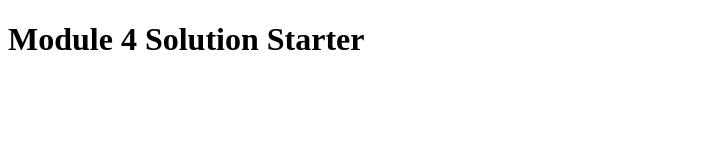
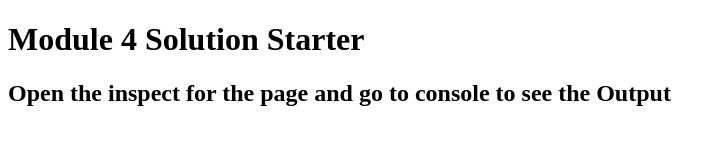
Before and after one commit to sachin-git25/coursera-test, a plain HTML site: page module4-solution/index.html in a window 1280 px wide. Shown: the whole page, without its empty margins (0-726 px from the left). Drawn offline with Linux system fonts and the light colour scheme.

Commit message:
Update index.html

```diff
--- a/module4-solution/index.html
+++ b/module4-solution/index.html
@@ -9,5 +9,6 @@
 </head>
 <body>
   <h1>Module 4 Solution Starter</h1>
+  <h2> Open the inspect for the page and go to console to see the Output </h2>
 </body>
 </html>
```
